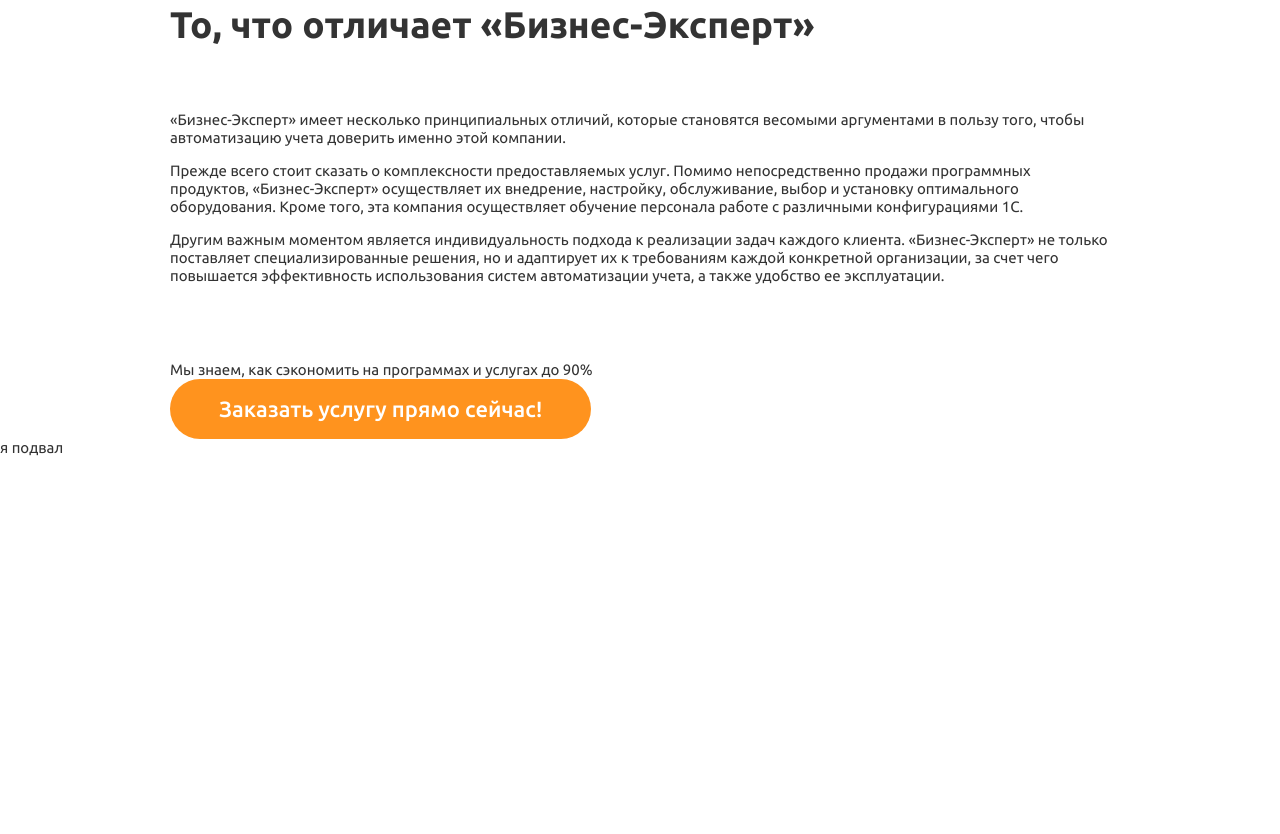
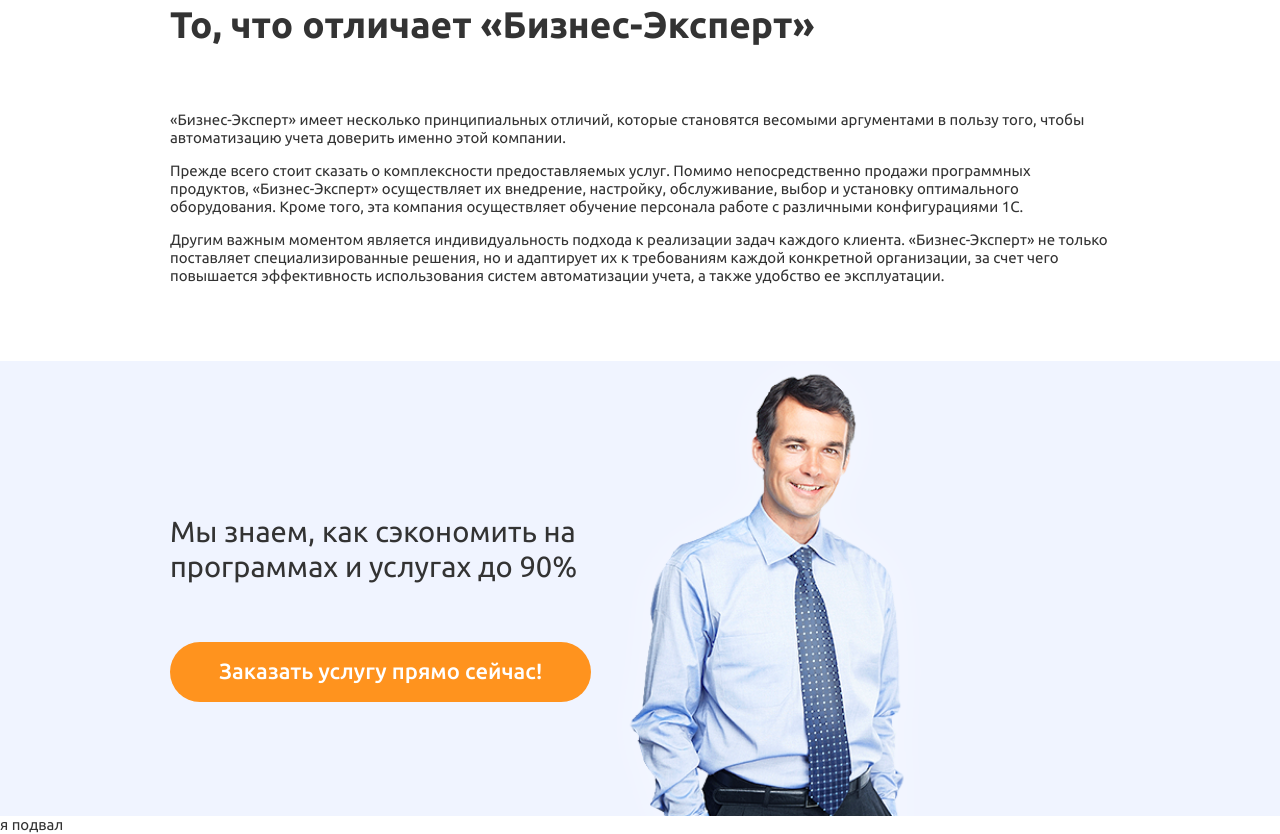
Before and after one commit to Roman2444/businesExpert_test, a website: page index.html in a window 1280 px wide. Shown: the part 1816-2650 px from the top of the page. Before the commit the page ends 2273 px from the top, so only its background shows below. Drawn offline with Linux system fonts and the light colour scheme.

Commit message:
add img to page-third-block-economize

```diff
--- a/css/style.css
+++ b/css/style.css
@@ -260,6 +260,7 @@
 
 
 /* page-second-block-opportunities */
+/* ===================================== */
 
 .second-block {
     /* max-width: 1920px; */
@@ -374,3 +375,40 @@
 .second-block-differences-text > p:not(:last-child) {
     margin-bottom: 15px;
 }
+
+/* page-third-block-economize */
+/* ================================ */
+
+.page-third-block-economize {
+    margin: 0 auto;
+    height: 455px;
+    background-color: #f0f4ff;
+    position: relative;
+}
+
+.third-block-image {
+    position: absolute;
+    width: 100%;
+    height: 100%;
+    bottom: 0;
+    left: 10%;
+}
+
+.third-block-image img {
+    object-fit: contain;
+}
+
+.economize-block-body {
+    padding-top: 153px;
+    position: relative;
+    z-index: 1;
+}
+
+.economize-block-text {
+    max-width: 500px;
+    padding-bottom: 58px;
+
+    font-size: 29.1px;
+    line-height: 1.2;
+    font-weight: 400;
+}
--- a/index.html
+++ b/index.html
@@ -127,6 +127,9 @@
                     </div>
 
                 </div>
+                <div class="third-block-image ibg">
+                    <img src="img/layer.png" alt="third_page_layer">
+                </div>
             </div>
 
 
```
